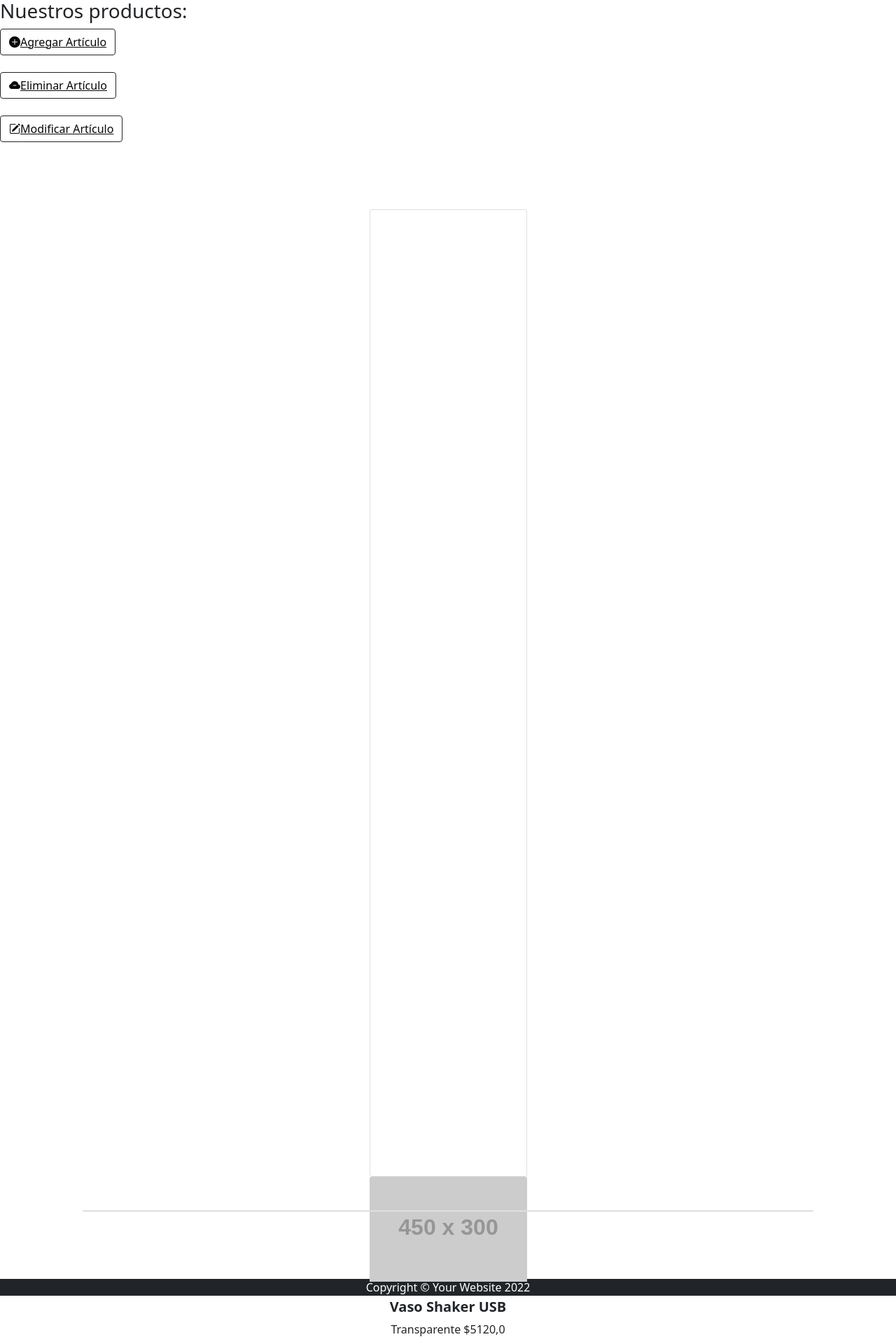
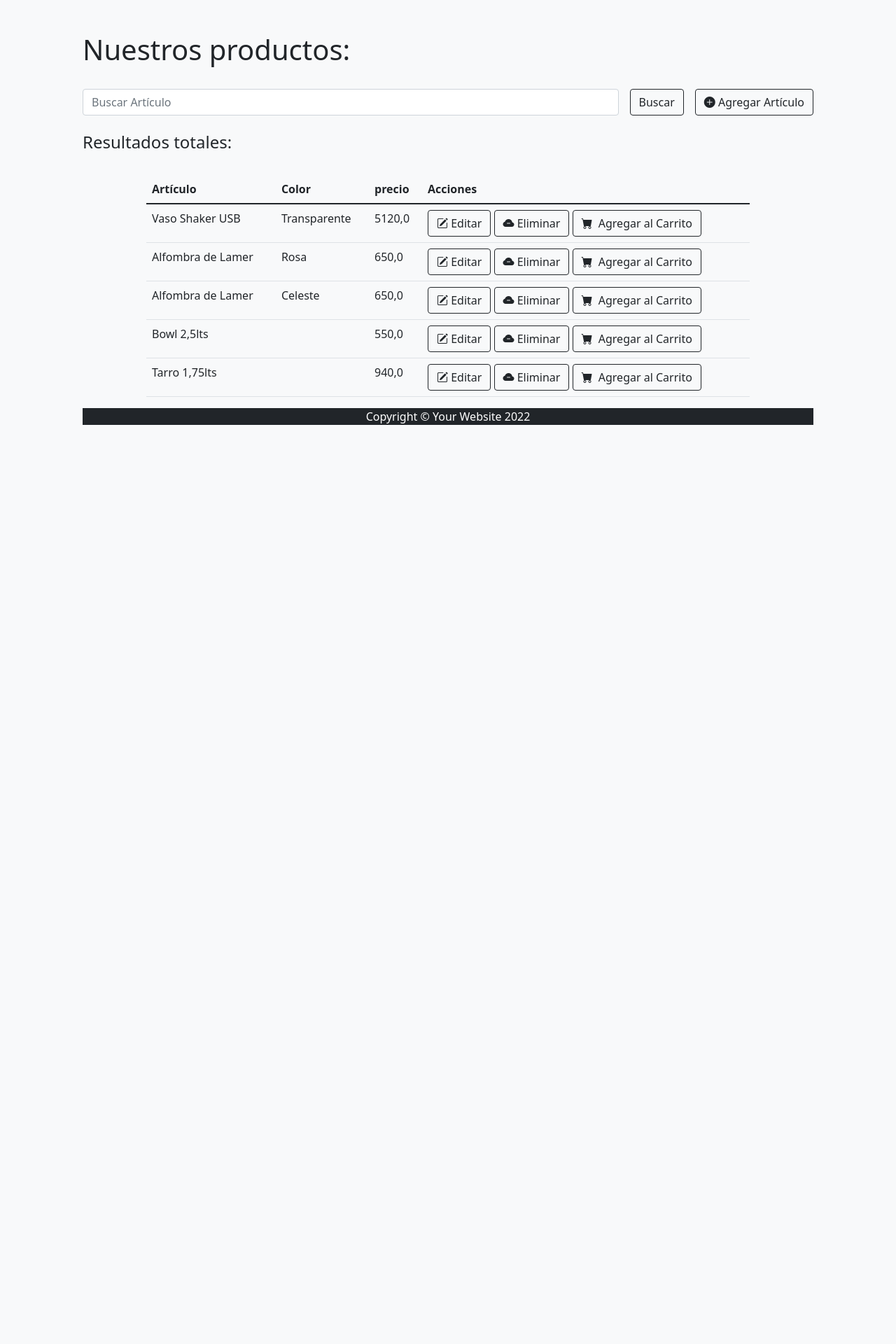
Before and after one commit to LucinaLP/Entrega1Laurens, a Django app: page /proyectobazarapp/ in a window 1280 px wide. Shown: the part 378-2298 px from the top of the page at 70% size. After the commit the page ends 985 px from the top, so only its background shows below. Run offline with Django 4.2, Linux system fonts and the light colour scheme; a user stored in the database is signed in; data comes from the database, SQL or seed files in the repository; both versions use the stored data as it was after the commit; grey boxes labelled with a size stand in for pictures from a placeholder-image service; some libraries are stand-ins or nearby versions.

Commit message:
modificando estilo de index

```diff
--- a/ProyectoBazar/ProyectoBazarApp/templates/ProyectoBazarApp/base.html
+++ b/ProyectoBazar/ProyectoBazarApp/templates/ProyectoBazarApp/base.html
@@ -49,16 +49,6 @@
                     <a class="btn btn-outline-dark" aria-current="page" href="{% url 'register' %}">Registrarse</a></li>
                   </li>
                   {% endif %}
-                  <li class="nav-item">
-                    <form action="" method="post">
-                      {% csrf_token %}
-
-                      <input class= "mx-2" type="text" name="producto" id="">
-
-                      <a class="btn btn-dark mx-2" aria-current="page" href="{% url 'buscar_articulo' %}"><i class="bi bi-search-heart"></i>Buscar</a>
-
-                  </form>
-                  </li>
                 </ul>
 
                 <form class="d-flex">
--- a/ProyectoBazar/ProyectoBazarApp/templates/ProyectoBazarApp/index.html
+++ b/ProyectoBazar/ProyectoBazarApp/templates/ProyectoBazarApp/index.html
@@ -17,7 +17,7 @@
             </div>
         </header>
         <!-- Section-->
-        <h3>Nuestros productos:</h3>
+        <!-- <h3>Nuestros productos:</h3>
         {% if user.is_authenticated %}
             {% if user.is_staff %}
             <form class="d-flex">
@@ -38,34 +38,95 @@
                 </button>
             </form>
             {% endif %}
-        {% endif %}
-        <section class="py-5">
+        {% endif %} -->
+        <section class="bg-light py-5">
+            <div class="container px-5">
+                <h1>Nuestros productos:</h1>
+                <br>
+                <div class="row gx-5 justify-content-center">
+                    <div class="col-lg-12">
+                        <form class="d-flex my-2 my-lg-0" action="" method="post">
+                            {% csrf_token %}
+                            <input class="flex-grow-0 form-control mr-sm-2" type="search" name="search" placeholder="Buscar Artículo" aria-label="Search">
+                            <button class="btn btn-outline-dark text-nowrap ms-3 my-2 my-sm-0" type="submit"> <i class="bi bi-search-heart"></i> Buscar</button>
+                            {% if user.is_authenticated %}
+                                {% if user.is_staff %}
+                                    <a class="btn btn-outline-dark text-nowrap ms-3 my-2 my-sm-0" href="{% url 'crear_articulo' %}"><i class="bi bi-plus-circle-fill"></i> Agregar Artículo</a>
+                                {% endif %}
+                            {% endif %}
+                        </form>
+                    </div>
+                </div>
+                <br>
+                <h4>Resultados
+                    {% if search %}
+                        para "{{busqueda}}":
+                    {% else %}
+                        totales:
+                    {% endif %}
+                </h4>
+                <br>
+        <div class="row gx-5 justify-content-center">
+            <div class="col-lg-10 table-responsive">
+                <table class="table table-theme">
+                    <thead>
+                        <tr>
+                            <th scope="col">Artículo</th>
+                            <th scope="col">Color</th>
+                            <th scope="col">precio</th>
+                            <th scope="col">Acciones</th>
+                        </tr>
+                    </thead>
+                    <tbody>
+
+                        {% for articulo in articulos %}
+                            <tr>
+                                <td>{{articulo.producto}}</td>
+                                <td>{{articulo.color}}</td>
+                                <td>{{articulo.precio}}</td>
+                                <td>
+                                    {% if user.is_authenticated %}
+                                        {% if user.is_staff %}
+                                            <a href="" class="btn btn-outline-dark"> <i class="bi bi-pencil-square"></i> Editar</a>
+                                            <a href="" class="btn btn-outline-dark"> <i class="bi bi-cloud-minus-fill"></i> Eliminar</a>
+                                        {% endif %}
+                                    {% endif %}
+                                    <a href="" class="btn btn-outline-dark"><i class="bi-cart-fill me-1"></i> Agregar al Carrito</a>
+                                </td>
+                            </tr>
+                        {% endfor %}
+                    </tbody>
+                </table>
+            </div>
+        </div>
+
+        <!-- <section class="py-5">
             <div class="container px-4 px-lg-5 mt-5">
                 <div class="row gx-4 gx-lg-5 row-cols-2 row-cols-md-3 row-cols-xl-4 justify-content-center">
                     <div class="col mb-5">
                         <div class="card h-100"></div>
-                            {% for articulo in articulos %}
+                            {% for articulo in articulos %}                                 -->
                                     <!-- Product image -->
-                            <img class="card-img-top" src="https://dummyimage.com/450x300/dee2e6/6c757d.jpg" alt="..." />
+                            <!-- <img class="card-img-top" src="https://dummyimage.com/450x300/dee2e6/6c757d.jpg" alt="..." /> -->
                             <!-- Product details-->
-                            <div class="card-body p-4">
-                                <div class="text-center">
+                            <!-- <div class="card-body p-4">
+                                <div class="text-center"> -->
                                     <!-- Product name-->
-                                    <h5 class="fw-bolder">{{articulo.producto}}</h5>
+                                    <!-- <h5 class="fw-bolder">{{articulo.producto}}</h5> -->
                                     <!-- Product color-->
-                                    {{articulo.color}}
+                                    <!-- {{articulo.color}} -->
                                     <!-- Product price-->
-                                    ${{articulo.precio}}
+                                    <!-- ${{articulo.precio}}
                                 </div>
                             </div>
-                            {% endfor %}
+                            {% endfor %} -->
                             <!-- Product actions-->
-                            <div class="card-footer p-4 pt-0 border-top-0 bg-transparent">
+                            <!-- <div class="card-footer p-4 pt-0 border-top-0 bg-transparent">
                                 <div class="text-center"><a class="btn btn-outline-dark mt-auto" href="#">Añadir al carrito</a></div>
                             </div>
                         </div>
                     </div>
                     <div class="col mb-5">
                         <div class="card h-100">
-        </section>
+        </section> -->
 {% endblock %}
```
Also changed, not shown: ProyectoBazar/db.sqlite3.
